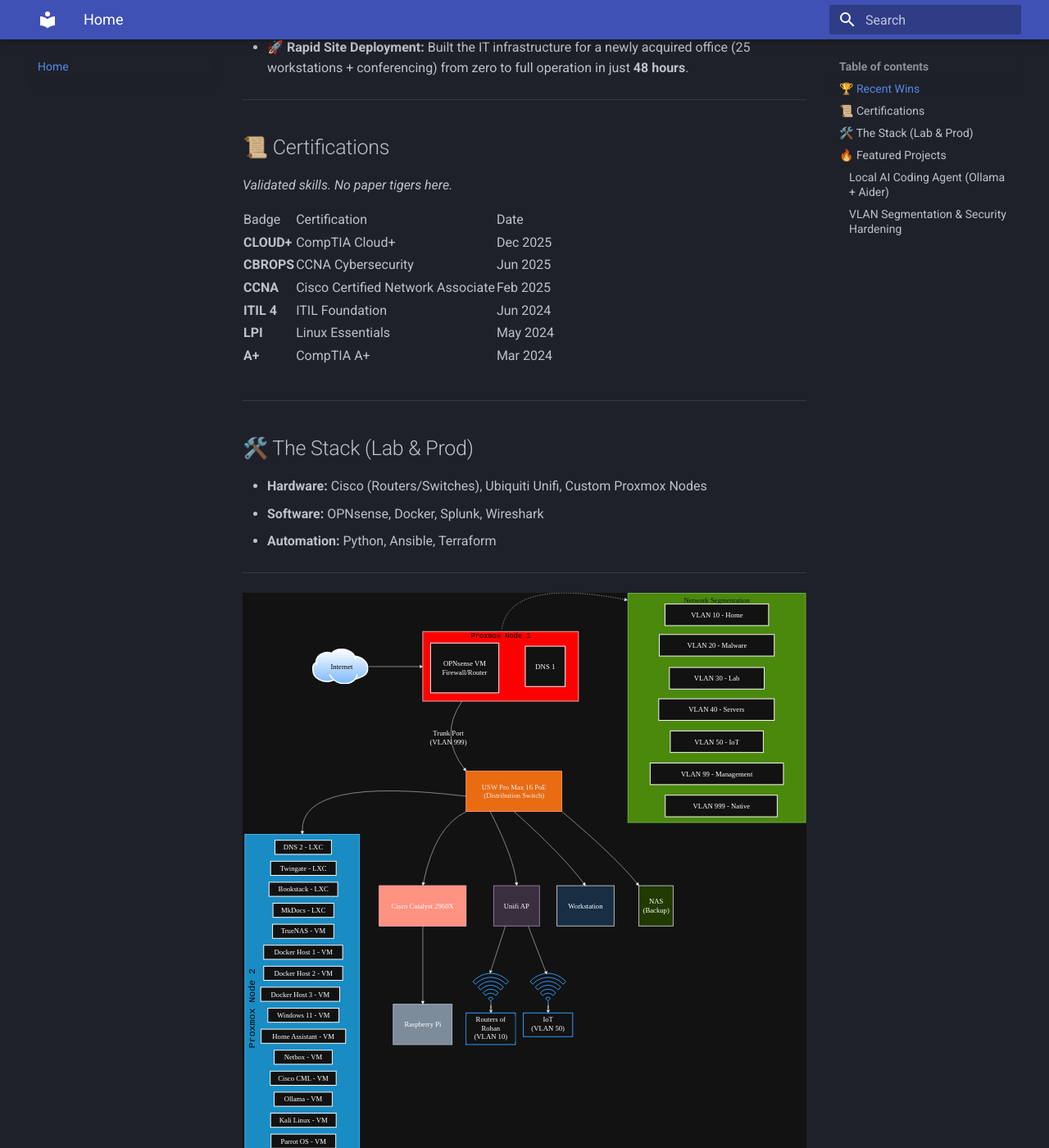
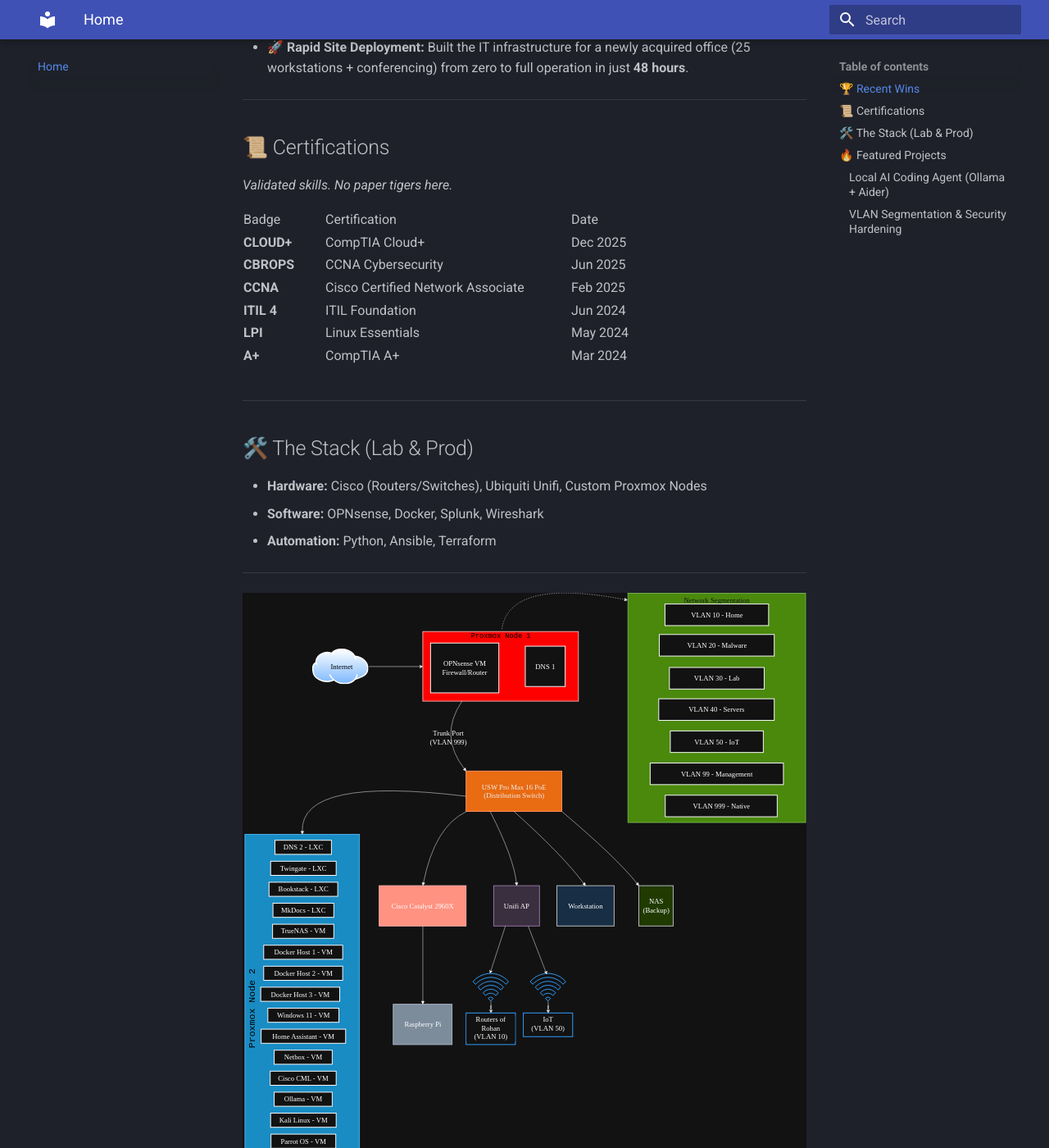
Before and after one commit to moshthesubnet/my-lab-docs, an MkDocs documentation site: the page built from docs/index.md, in a window 1280 px wide and 1400 px high, scrolled down 1289 px. Shown: the whole window at 82% size. Built offline with MkDocs 1.6.1 and Material for MkDocs 9.7.7, drawn with Linux system fonts in a browser that asks for light colours.

Commit message:
Update extra.css

```diff
--- a/docs/stylesheets/extra.css
+++ b/docs/stylesheets/extra.css
@@ -24,3 +24,21 @@
   border-color: #00e676; /* Neon Green */
   box-shadow: 0 0 12px rgba(0, 230, 118, 0.4);
 }
+
+.md-content table th:nth-child(1),
+.md-content table td:nth-child(1) {
+  width: 100px;
+  min-width: 100px;
+}
+
+.md-content table th:nth-child(2),
+.md-content table td:nth-child(2) {
+  width: 300px;
+  min-width: 300px;
+}
+
+.md-content table th:nth-child(3),
+.md-content table td:nth-child(3) {
+  width: 100px;
+  min-width: 100px;
+}
```
